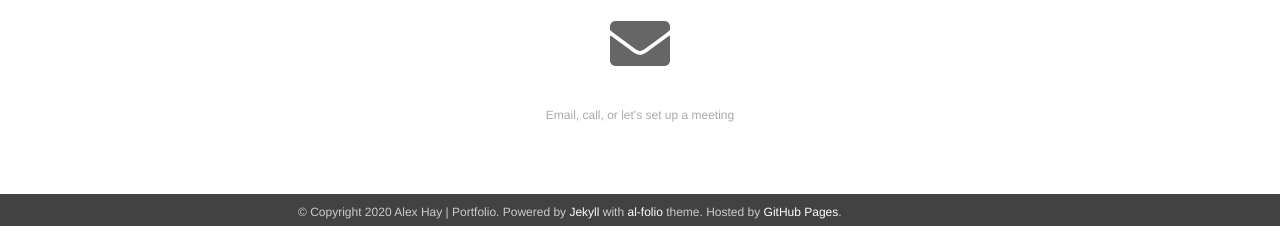
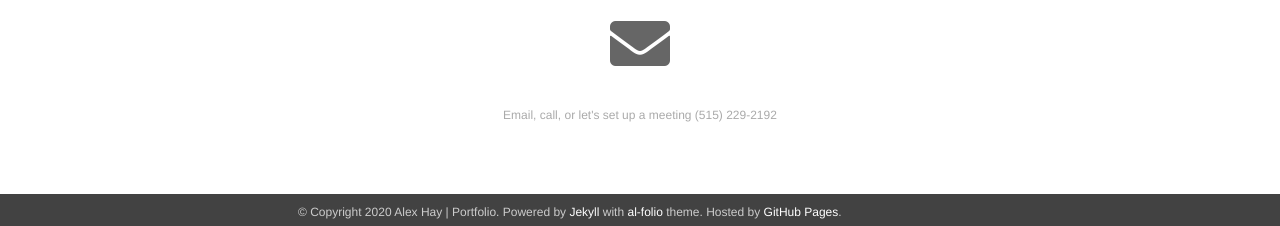
Before and after one commit to an-minyoung/an-minyoung.github.io, a Jekyll site: the page built from _pages/about.md, in a window 1280 px wide and 1091 px high. Shown: the part 862-1088 px from the top of the window. Built offline with Jekyll 4.4.1, drawn with Linux system fonts in a browser that asks for light colours; nearby versions of some CDN libraries.

Commit message:
added phone to contact info

```diff
--- a/_config.yml
+++ b/_config.yml
@@ -37,6 +37,7 @@ blogger_url: # your blogger URL
 
 contact_note: >
   Email, call, or let's set up a meeting
+  (515) 229-2192
 
 google_analytics: UA-XXXXXXXXX # out your google-analytics code
 
```
